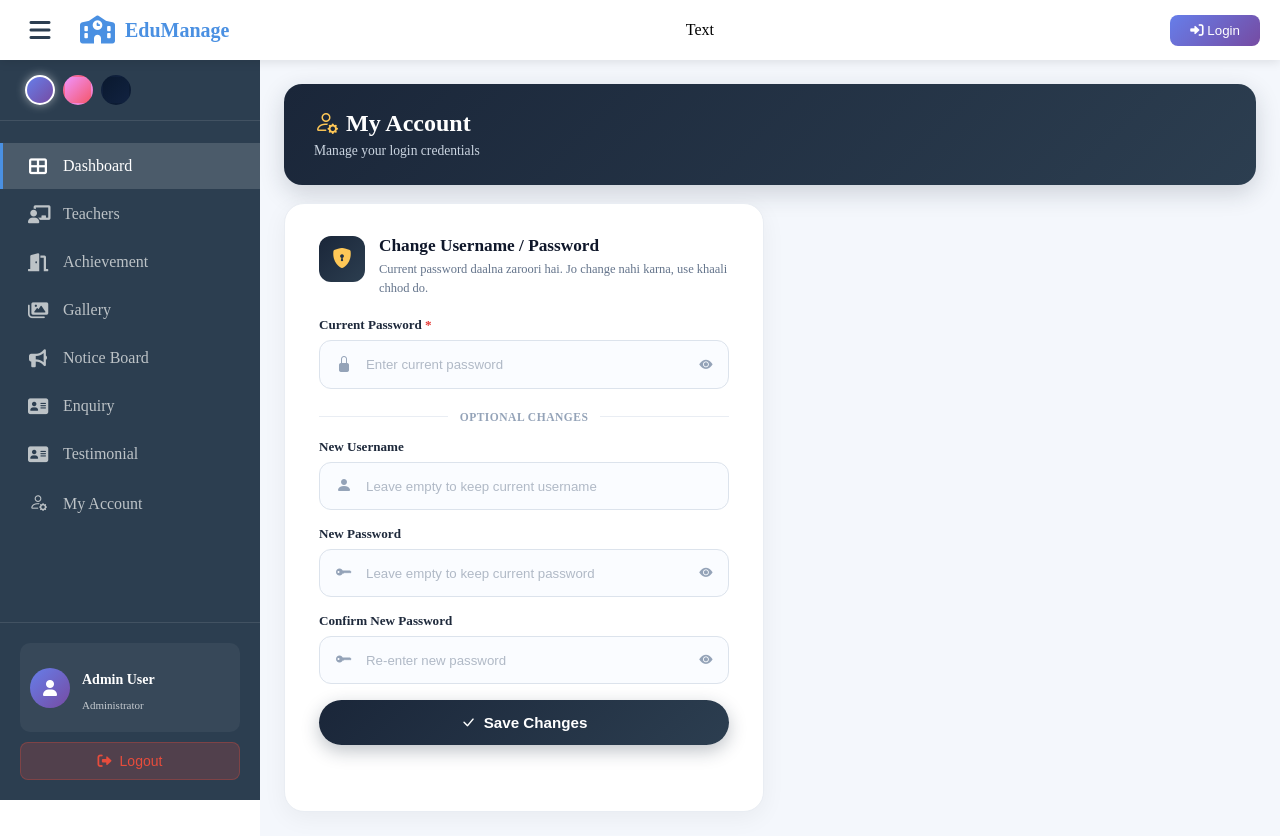
After one commit to Bidyanand-sah/school, a PHP site: page /sms_teacher/frontend/admin/account/account.php in a window 1280 px wide. The commit adds this page. Run offline with PHP 8.4, Linux system fonts and the light colour scheme; a user stored in the database is signed in.

Commit message:
add admin superadmin logic and password change function for admin

```diff
--- a/backend/login/check_login.php
+++ b/backend/login/check_login.php
@@ -16,7 +16,7 @@ if ($username === '' || $password === '') {
     exit;
 }
 
-$stmt = $conn->prepare("SELECT id, username, password FROM admin_users WHERE username = ?");
+$stmt = $conn->prepare("SELECT id, username, password, role FROM admin_users WHERE username = ?");
 $stmt->bind_param("s", $username);
 $stmt->execute();
 $result = $stmt->get_result();
@@ -34,8 +34,10 @@ if (!password_verify($password, $user['password'])) {
 }
 
 // Login success — session set karo
+// Login success — session set karo
 $_SESSION['admin_id'] = $user['id'];
 $_SESSION['admin_username'] = $user['username'];
+$_SESSION['admin_role'] = $user['role'];
 $_SESSION['logged_in'] = true;
 
 echo json_encode(["success" => true, "message" => "Login successful"]);
--- /dev/null
+++ b/frontend/admin/account/account.css
@@ -0,0 +1,142 @@
+* { box-sizing: border-box; }
+
+.main-content {
+    padding: 16px !important;
+    background: #f4f7fc;
+    min-height: calc(100vh - var(--navbar-height));
+}
+
+.acc-header {
+    background: linear-gradient(135deg, #1a2639 0%, #2c3e50 100%);
+    color: #fff;
+    padding: 22px 20px;
+    border-radius: 16px;
+    margin-bottom: 18px;
+    box-shadow: 0 8px 24px rgba(26,38,57,0.18);
+}
+.acc-header .brand { font-weight: 800; font-size: 1.3rem; display: flex; align-items: center; gap: 8px; }
+.acc-header .brand i { color: #ffc857; }
+.acc-subtitle { color: #cbd5e1; font-size: 0.85rem; margin: 6px 0 0; }
+
+.acc-wrap { display: flex; justify-content: center; width: 100%; }
+
+.acc-card {
+    background: #fff;
+    border: 1px solid #e9edf3;
+    border-radius: 18px;
+    padding: 24px 20px;
+    width: 100%;
+    max-width: 480px;
+    box-shadow: 0 6px 24px rgba(0,0,0,0.05);
+}
+
+.acc-card-top { display: flex; align-items: flex-start; gap: 14px; margin-bottom: 20px; }
+.acc-avatar {
+    width: 46px; height: 46px; flex-shrink: 0;
+    border-radius: 12px;
+    background: linear-gradient(135deg, #1a2639, #2c3e50);
+    color: #ffc857;
+    display: flex; align-items: center; justify-content: center;
+    font-size: 1.25rem;
+}
+.acc-card-top h3 { font-size: 1.08rem; color: #0f172a; margin: 0 0 4px; font-weight: 700; }
+.acc-hint { font-size: 0.78rem; color: #64748b; line-height: 1.5; margin: 0; }
+
+.acc-divider {
+    display: flex; align-items: center; text-align: center;
+    color: #94a3b8; font-size: 0.72rem; font-weight: 600;
+    text-transform: uppercase; letter-spacing: 0.5px;
+    margin: 22px 0 16px;
+}
+.acc-divider::before, .acc-divider::after { content: ''; flex: 1; height: 1px; background: #e9edf3; }
+.acc-divider span { padding: 0 12px; white-space: nowrap; }
+
+.acc-field { margin-bottom: 16px; }
+.acc-field label { display: block; font-size: 0.82rem; font-weight: 600; color: #1e293b; margin-bottom: 7px; }
+.acc-field label .req { color: #e53935; }
+
+/* ---------- INPUT GROUP — FIXED OVERLAP ---------- */
+.acc-input-group {
+    position: relative;
+    display: flex;
+    align-items: center;
+}
+.acc-input-icon {
+    position: absolute;
+    left: 16px;
+    top: 50%;
+    transform: translateY(-50%);
+    color: #94a3b8;
+    font-size: 1rem;
+    pointer-events: none;
+    width: 18px;
+    text-align: center;
+    z-index: 2;
+}
+.acc-input-group input {
+    width: 100%;
+    padding: 13px 46px 13px 46px; /* left space badha di icon ke liye */
+    border: 1.5px solid #dce3ec;
+    border-radius: 12px;
+    font-size: 0.9rem;
+    background: #fafcff;
+    transition: all 0.2s;
+    min-width: 0;
+    line-height: 1.4;
+}
+.acc-input-group input:focus {
+    outline: none;
+    border-color: #1a2639;
+    box-shadow: 0 0 0 4px rgba(26,38,57,0.08);
+    background: #fff;
+}
+.acc-input-group input::placeholder { color: #b0b9c6; font-size: 0.83rem; }
+
+.acc-eye-toggle {
+    position: absolute;
+    right: 6px;
+    background: none;
+    border: none;
+    color: #94a3b8;
+    width: 34px; height: 34px;
+    border-radius: 8px;
+    display: flex; align-items: center; justify-content: center;
+    cursor: pointer;
+    transition: all 0.2s;
+    z-index: 2;
+}
+.acc-eye-toggle:hover { background: #f1f5f9; color: #1a2639; }
+
+#updateAccountBtn {
+    width: 100%;
+    margin-top: 10px;
+    background: linear-gradient(135deg, #1a2639, #2c3e50);
+    color: #fff;
+    border: none;
+    padding: 14px;
+    border-radius: 30px;
+    font-weight: 700;
+    font-size: 0.95rem;
+    cursor: pointer;
+    display: flex; align-items: center; justify-content: center; gap: 8px;
+    box-shadow: 0 6px 18px rgba(26,38,57,0.28);
+    transition: all 0.25s;
+}
+#updateAccountBtn:hover { transform: translateY(-2px); box-shadow: 0 10px 26px rgba(26,38,57,0.38); }
+#updateAccountBtn:disabled { opacity: 0.65; cursor: not-allowed; transform: none; }
+
+.acc-msg { margin-top: 14px; font-size: 0.85rem; font-weight: 600; text-align: center; min-height: 20px; }
+.acc-msg.success { color: #15803d; }
+.acc-msg.error { color: #dc2626; }
+
+@media (min-width: 640px) {
+    .main-content { padding: 24px !important; }
+    .acc-header { padding: 26px 30px; border-radius: 18px; }
+    .acc-header .brand { font-size: 1.5rem; }
+    .acc-card { padding: 32px 34px; border-radius: 20px; }
+}
+@media (min-width: 992px) { .acc-wrap { justify-content: flex-start; } }
+@media (max-width: 380px) {
+    .acc-card { padding: 18px 14px; }
+    #updateAccountBtn { font-size: 0.88rem; padding: 12px; }
+}
--- /dev/null
+++ b/frontend/admin/account/account.php
@@ -0,0 +1,101 @@
+<?php
+require_once __DIR__ . '/../../../backend/config.php';
+require_once __DIR__ . '/../../comp/auth_check.php';
+?>
+<!DOCTYPE html>
+<html lang="en">
+<head>
+    <meta charset="UTF-8">
+    <meta name="viewport" content="width=device-width, initial-scale=1.0">
+    <title>My Account - Admin Panel</title>
+    <link rel="stylesheet" href="https://cdnjs.cloudflare.com/ajax/libs/font-awesome/6.0.0/css/all.min.css">
+    <link rel="stylesheet" href="https://cdn.jsdelivr.net/npm/bootstrap-icons@1.11.3/font/bootstrap-icons.min.css" />
+    <link rel="stylesheet" href="../../comp/nav/nav.css">
+    <link rel="stylesheet" href="../../comp/sidebar/sidebar.css">
+    <link rel="stylesheet" href="account.css">
+</head>
+<body data-theme="light-blue">
+
+<?php require_once __DIR__ . '/../../comp/nav/nav.php'; ?>
+
+<div class="main-container">
+<?php require_once __DIR__ . '/../../comp/sidebar/sidebar.php'; ?>
+
+    <div class="main-content" id="mainContent">
+
+        <header class="acc-header">
+            <div class="brand"><i class="bi bi-person-gear"></i> My Account</div>
+            <p class="acc-subtitle">Manage your login credentials</p>
+        </header>
+
+        <div class="acc-wrap">
+            <div class="acc-card">
+
+                <div class="acc-card-top">
+                    <div class="acc-avatar"><i class="bi bi-shield-lock-fill"></i></div>
+                    <div>
+                        <h3>Change Username / Password</h3>
+                        <p class="acc-hint">Current password daalna zaroori hai. Jo change nahi karna, use khaali chhod do.</p>
+                    </div>
+                </div>
+
+                <div class="acc-field">
+                    <label>Current Password <span class="req">*</span></label>
+                    <div class="acc-input-group">
+                        <i class="bi bi-lock-fill acc-input-icon"></i>
+                        <input type="password" id="currentPassword" placeholder="Enter current password" required>
+                        <button type="button" class="acc-eye-toggle" data-target="currentPassword">
+                            <i class="bi bi-eye-fill"></i>
+                        </button>
+                    </div>
+                </div>
+
+                <div class="acc-divider"><span>Optional changes</span></div>
+
+                <div class="acc-field">
+                    <label>New Username</label>
+                    <div class="acc-input-group">
+                        <i class="bi bi-person-fill acc-input-icon"></i>
+                        <input type="text" id="newUsername" placeholder="Leave empty to keep current username">
+                    </div>
+                </div>
+
+                <div class="acc-field">
+                    <label>New Password</label>
+                    <div class="acc-input-group">
+                        <i class="bi bi-key-fill acc-input-icon"></i>
+                        <input type="password" id="newPassword" placeholder="Leave empty to keep current password">
+                        <button type="button" class="acc-eye-toggle" data-target="newPassword">
+                            <i class="bi bi-eye-fill"></i>
+                        </button>
+                    </div>
+                </div>
+
+                <div class="acc-field">
+                    <label>Confirm New Password</label>
+                    <div class="acc-input-group">
+                        <i class="bi bi-key-fill acc-input-icon"></i>
+                        <input type="password" id="confirmPassword" placeholder="Re-enter new password">
+                        <button type="button" class="acc-eye-toggle" data-target="confirmPassword">
+                            <i class="bi bi-eye-fill"></i>
+                        </button>
+                    </div>
+                </div>
+
+                <button id="updateAccountBtn"><i class="bi bi-check-lg"></i> Save Changes</button>
+                <div id="accMsg" class="acc-msg"></div>
+
+            </div>
+        </div>
+
+    </div>
+</div>
+
+<script>
+window.APP_BASE_URL = <?= json_encode(BASE_URL) ?>;
+</script>
+<script src="../../comp/nav/nav.js"></script>
+<script src="../../comp/sidebar/sidebar.js"></script>
+<script src="account.js"></script>
+</body>
+</html>
--- a/frontend/comp/sidebar/sidebar.php
+++ b/frontend/comp/sidebar/sidebar.php
@@ -54,9 +54,16 @@ require_once __DIR__ . '/../../../backend/config.php';
             <i class="fas fa-address-card"></i>
             <span>Testimonial</span>
         </a>
-        <a class="menu-item" href="<?= app_url('/frontend/admin/site_settings/index.php') ?>">
+        <?php if (($_SESSION['admin_role'] ?? '') === 'superadmin'): ?>
+<a class="menu-item" href="<?= app_url('/frontend/admin/site_settings/index.php') ?>">
     <i class="bi bi-gear-fill"></i>
     <span>Site Settings</span>
+</a>
+<?php endif; ?>
+
+    <a class="menu-item" href="<?= app_url('/frontend/admin/account/account.php') ?>">
+    <i class="bi bi-person-gear"></i>
+    <span>My Account</span>
 </a>
     </div>
 
--- a/home_page/hash_generate.php
+++ b/home_page/hash_generate.php
@@ -1,7 +1,7 @@
 <?php
 // TEMPORARY FILE — hash banane ke baad ye file delete kar dena, isse security risk hai
 
-$plainPassword = "12345@"; // <-- ise change karo
+$plainPassword = "superadmin"; // <-- ise change karo
 
 echo password_hash($plainPassword, PASSWORD_DEFAULT);
 ?>
```
Also changed, not shown: backend/admin/update_account.php (added, +98 -0 lines), frontend/admin/account/account.js (added, +88 -0 lines), frontend/admin/site_settings/index.php (+8 -0 lines).
